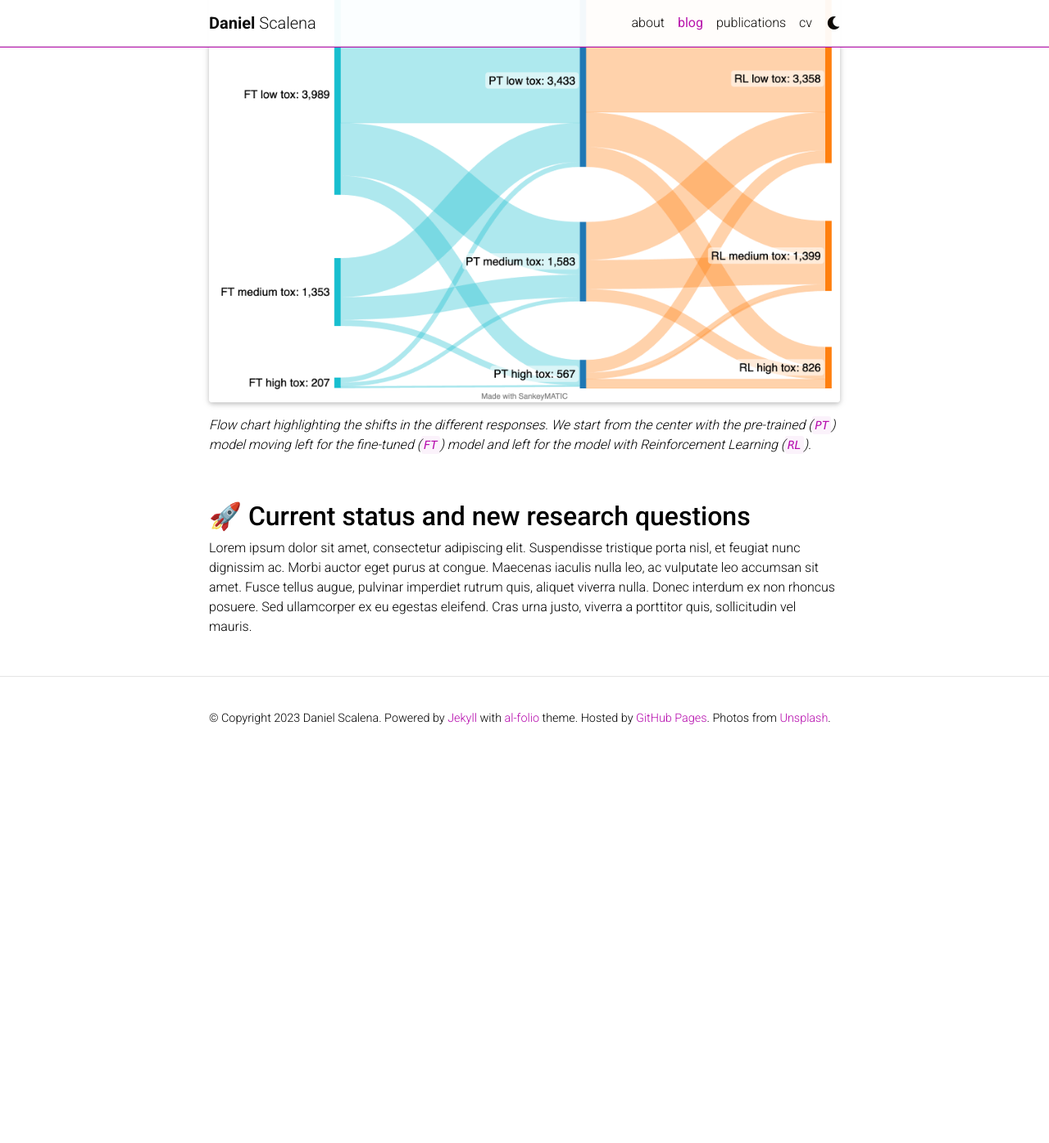
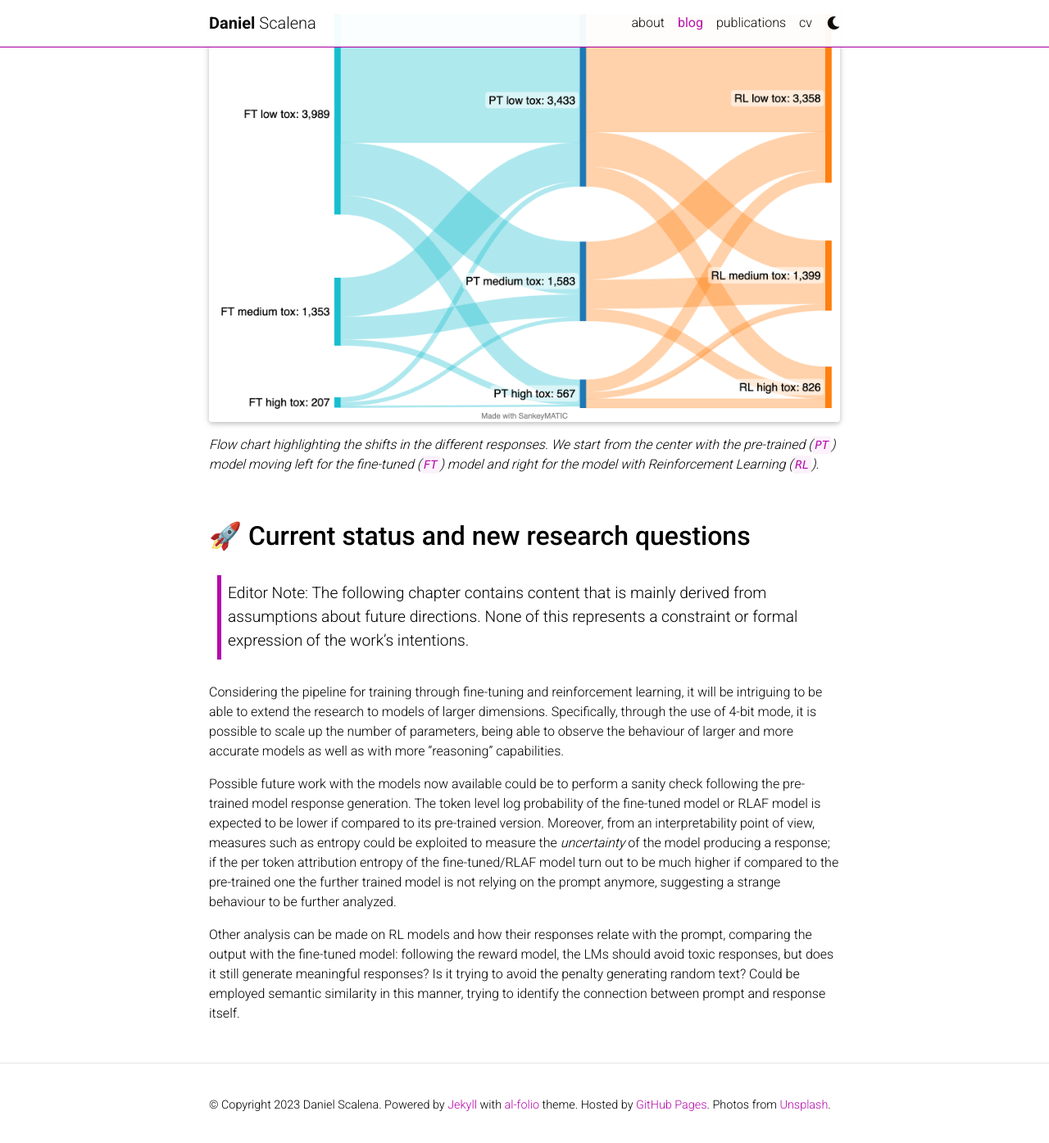
Before and after one commit to DanielSc4/danielsc4.github.io, a Jekyll site: the page built from _posts/2023-05-12-interpreting-detox-LM.md, in a window 1280 px wide and 1400 px high, scrolled down 5604 px. Shown: the top 1395 px of the window at 82% size. Built offline with Jekyll 4.4.1, drawn with Linux system fonts in a browser that asks for light colours; full-size pictures stand in for the smaller copies a plugin makes; comment, search, counter and statistics services are not loaded; a style sheet for code colours, icons or effects is not loaded; before the commit the page ends 6532 px from its top, so only the background shows below that; some of the changed text lies outside the part shown.

Commit message:
Final blogpost

```diff
--- a/_posts/2023-05-12-interpreting-detox-LM.md
+++ b/_posts/2023-05-12-interpreting-detox-LM.md
@@ -47,8 +47,9 @@ With the following research project, we therefore want to **investigate the deto
 As can be guessed, it is imperative that such **a process be as transparent as possible**. For this reason, techniques for interpreting the models themselves will be employed to discover how the models change their generation. This will hopefully lead to discovering not only new features of the models but also what techniques might be most effective for **the safety and effectiveness of the LMs** themselves.
 
 
+
 <br/>
-## **🔨 Approach**
+## **🦾 Approach**
 
 Of the various techniques previously listed, fine-tuning and reinforcement learning represent the state of the art, also employed by industry for the most modern LMs. The main problem related to the use of these techniques, however, is the size of the models themselves. In fact, over the utlim years, there has been a trend toward growth in the number of parameters in language models, reaching and exceeding hundreds of billions in the case of the largest models (GPT-3/4, Bard, ...). For these reasons, even just performing fine-tuning or applying reinforcement learning techniques seems to be quite impossible on consumer hardware or otherwise accessible to the research community. Even just maintaining a 7B model of parameters, on RAM or VRAM, would take more than 32GB.
 
@@ -128,19 +129,19 @@ As mentioned generative models are chosen to carry out the first experiments. Am
 Results are calculated with the toxicity level reported by ⚖️ `Toxicity Meter`. They are further broken down into two tables highlighted below, where first all prompts from RealToxicityPrompts are present and then only those considered as toxic by the reward model itself.
 
 
-| All prompts              | Pre-trained | Fine-tuned |  RLAF |
+| All prompts              | PT (Baseline) | Fine-tuned |  RLAF |
 |--------------------------|:-----------:|:----------:|:-----:|
 | RedPajama-INCITE-Chat-3B |    0.130    |  **0.091** | 0.099 |
 | falcon-7b-instruct       |     TBD     |     TBD    |  TBD  |
 
 
 
-| Only toxic prompts       | Pre-trained | Fine-tuned |  RLAF |
+| Only toxic prompts       | PT (Baseline) | Fine-tuned |  RLAF |
 |--------------------------|:-----------:|:----------:|:-----:|
 | RedPajama-INCITE-Chat-3B |    0.216    |  **0.127** | 0.159 |
 | falcon-7b-instruct       |     TBD     |     TBD    |  TBD  |
 
-*Toxicity level, lower is better.*
+*Toxicity level, lower is better. `PT` stands for pre-trained model, aka the model after its pretraining and instruct fine-tuning phase (as described in the original paper from each model)*
 
 The results obtained show that even **without any limitation** imposed on the models, a **30% reduction in toxicity is observed for the fine-tuned model** and 24% for the model with RLAF one. The results improve when considering only the most toxic prompts instead, with a 40% reduction for the fine-tuned model and the same 24% for the model with RLAF.
 
@@ -148,11 +149,17 @@ It can be seen from the following flowcharts how the toxic responses shifted to
 
 
 {% include figure.html path="assets/img/detox_LMs/sankeymatic.png" class="img-fluid rounded z-depth-1" zoomable=true %}
-*Flow chart highlighting the shifts in the different responses. We start from the center with the pre-trained (`PT`) model moving left for the fine-tuned (`FT`) model and left for the model with Reinforcement Learning (`RL`).*
+*Flow chart highlighting the shifts in the different responses. We start from the center with the pre-trained (`PT`) model moving left for the fine-tuned (`FT`) model and right for the model with Reinforcement Learning (`RL`).*
 
 
 
 <br/>
 ## **🚀 Current status and new research questions**
 
-Lorem ipsum dolor sit amet, consectetur adipiscing elit. Suspendisse tristique porta nisl, et feugiat nunc dignissim ac. Morbi auctor eget purus at congue. Maecenas iaculis nulla leo, ac vulputate leo accumsan sit amet. Fusce tellus augue, pulvinar imperdiet rutrum quis, aliquet viverra nulla. Donec interdum ex non rhoncus posuere. Sed ullamcorper ex eu egestas eleifend. Cras urna justo, viverra a porttitor quis, sollicitudin vel mauris.
+> Editor Note: The following chapter contains content that is mainly derived from assumptions about future directions. None of this represents a constraint or formal expression of the work's intentions.
+
+Considering the pipeline for training through fine-tuning and reinforcement learning, it will be intriguing to be able to extend the research to models of larger dimensions. Specifically, through the use of 4-bit mode, it is possible to scale up the number of parameters, being able to observe the behaviour of larger and more accurate models as well as with more "reasoning" capabilities.
+
+Possible future work with the models now available could be to perform a sanity check following the pre-trained model response generation. The token level log probability of the fine-tuned model or RLAF model is expected to be lower if compared to its pre-trained version. Moreover, from an interpretability point of view, measures such as entropy could be exploited to measure the *uncertainty* of the model producing a response; if the per token attribution entropy of the fine-tuned/RLAF model turn out to be much higher if compared to the pre-trained one the further trained model is not relying on the prompt anymore, suggesting a strange behaviour to be further analyzed.
+
+Other analysis can be made on RL models and how their responses relate with the prompt, comparing the output with the fine-tuned model: following the reward model, the LMs should avoid toxic responses, but does it still generate meaningful responses? Is it trying to avoid the penalty generating random text? Could be employed semantic similarity in this manner, trying to identify the connection between prompt and response itself.
```
